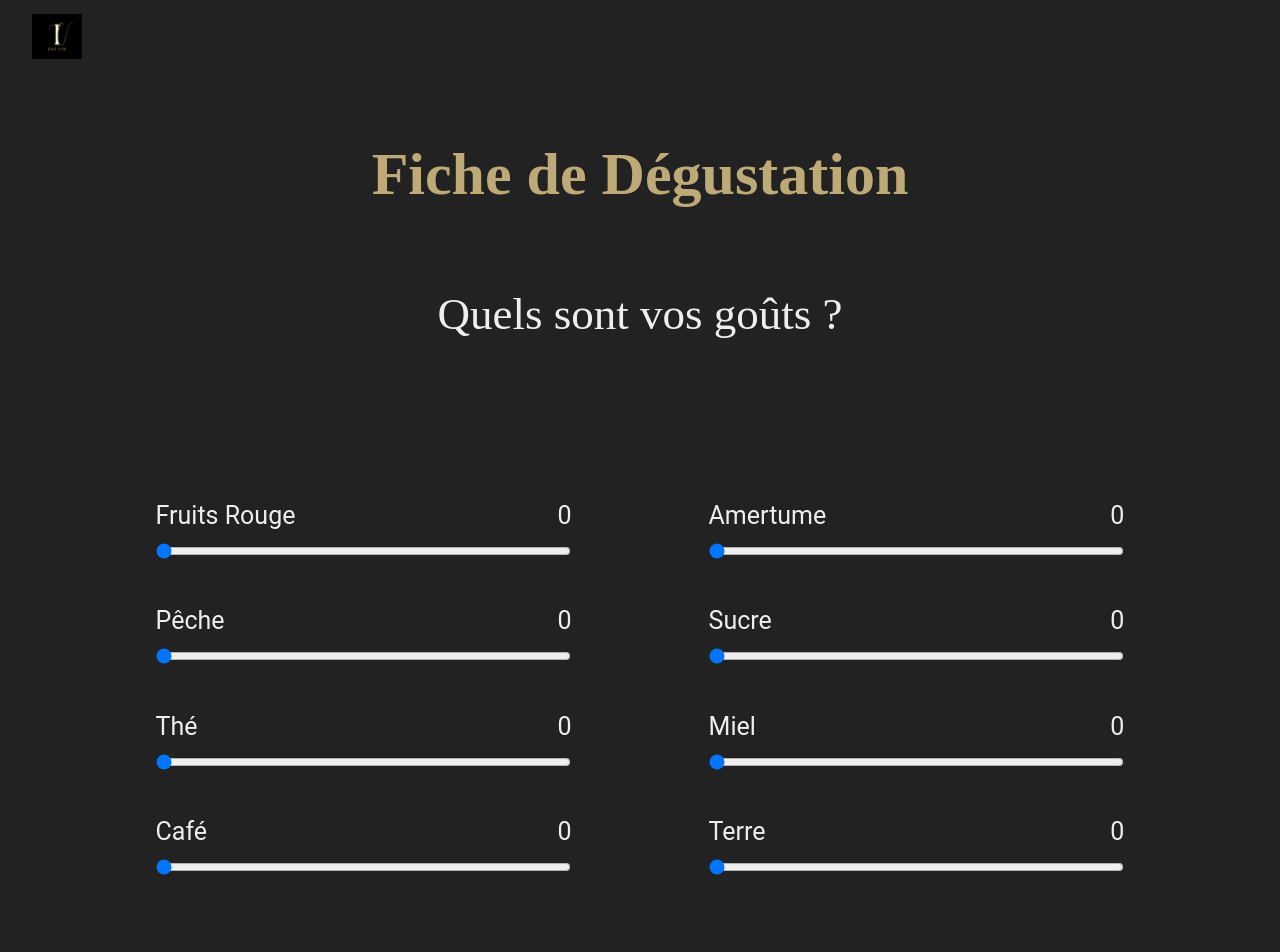
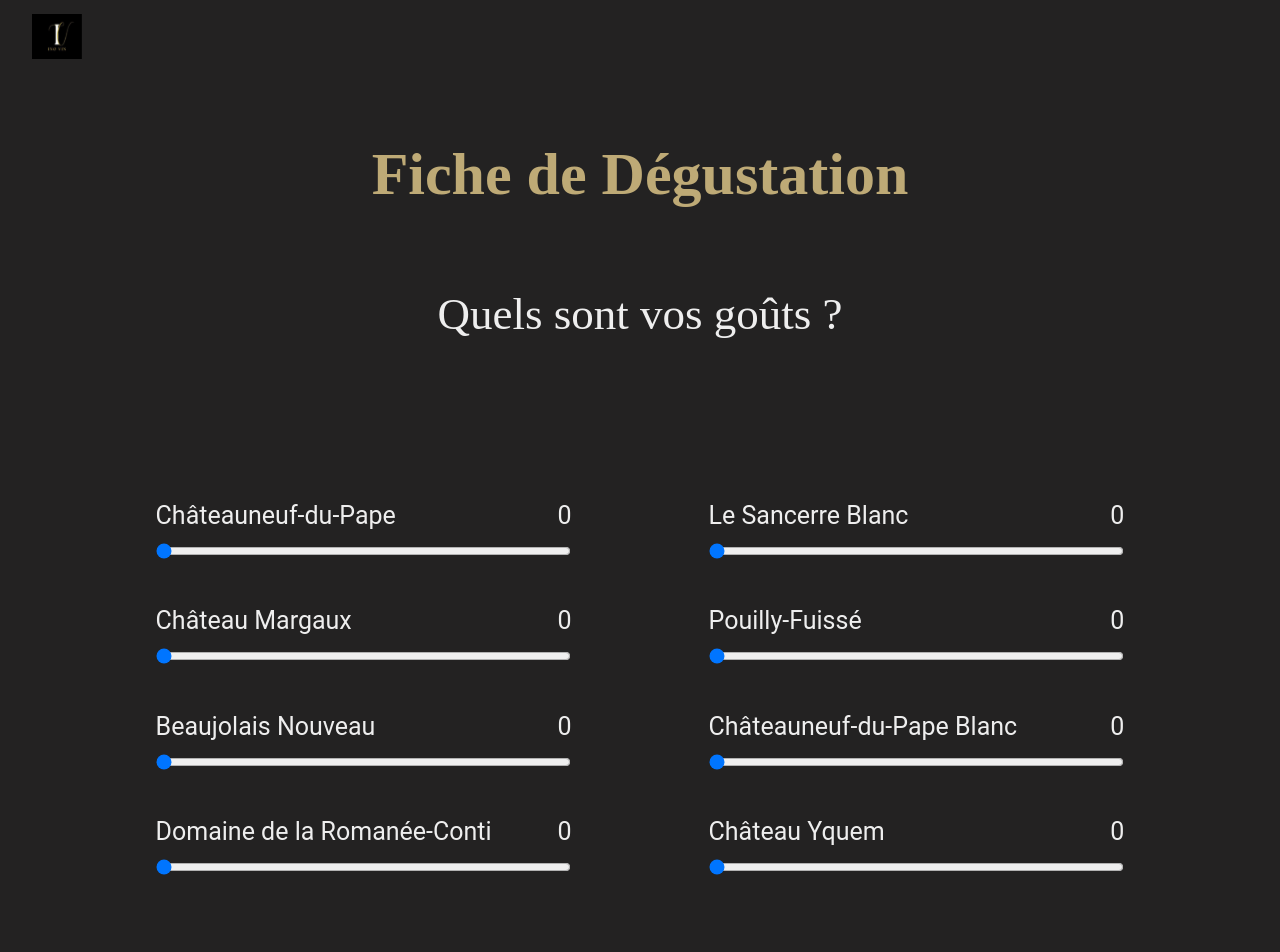
Before and after one commit to Mogwaie/Inovin, a React (Vite) app in the folder frontend/: page /degustation in a window 1280 px wide. Shown: the top 952 px of the page. Built offline with nearby package versions, Linux system fonts and the light colour scheme.

Commit message:
Modif taste name

```diff
--- a/frontend/src/pages/DegustationPage.jsx
+++ b/frontend/src/pages/DegustationPage.jsx
@@ -19,31 +19,31 @@
       <div className="taste-slider-main-ctn">
         <div className="taste-slider-ctn">
           <div className="taste-slider">
-            <SliderUser tasteName="Fruits Rouge" />
+            <SliderUser tasteName="Châteauneuf-du-Pape" />
           </div>
           <div className="taste-slider">
-            <SliderUser tasteName="Pêche" />
+            <SliderUser tasteName="Château Margaux" />
           </div>
           <div className="taste-slider">
-            <SliderUser tasteName="Thé" />
+            <SliderUser tasteName="Beaujolais Nouveau" />
           </div>
           <div className="taste-slider">
-            <SliderUser tasteName="Café" />
+            <SliderUser tasteName="Domaine de la Romanée-Conti" />
           </div>
         </div>
 
         <div className="taste-slider-ctn">
           <div className="taste-slider">
-            <SliderUser tasteName="Amertume" />
+            <SliderUser tasteName="Le Sancerre Blanc" />
           </div>
           <div className="taste-slider">
-            <SliderUser tasteName="Sucre" />
+            <SliderUser tasteName="Pouilly-Fuissé" />
           </div>
           <div className="taste-slider">
-            <SliderUser tasteName="Miel" />
+            <SliderUser tasteName="Châteauneuf-du-Pape Blanc" />
           </div>
           <div className="taste-slider">
-            <SliderUser tasteName="Terre" />
+            <SliderUser tasteName="Château Yquem" />
           </div>
         </div>
       </div>
```
